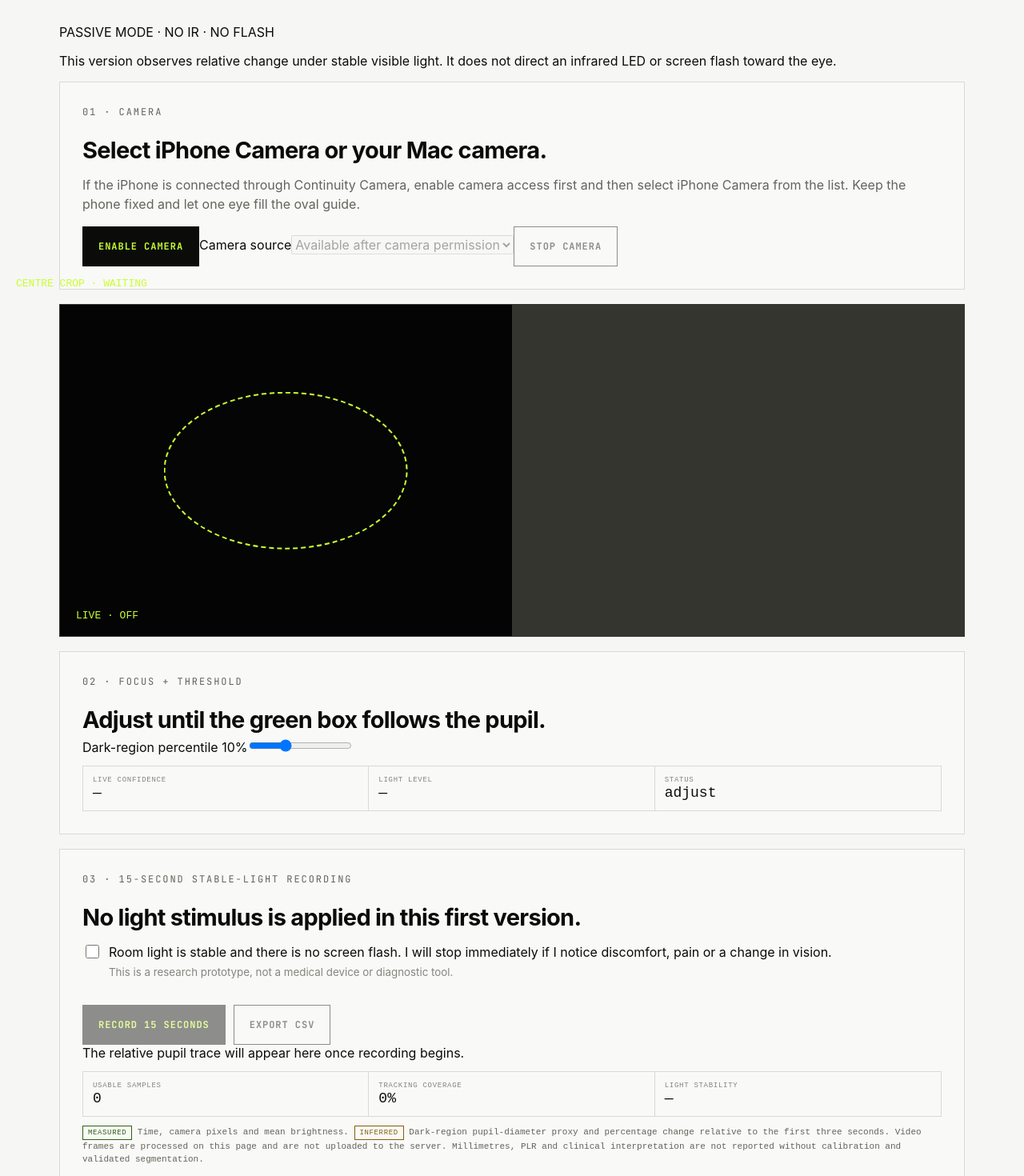
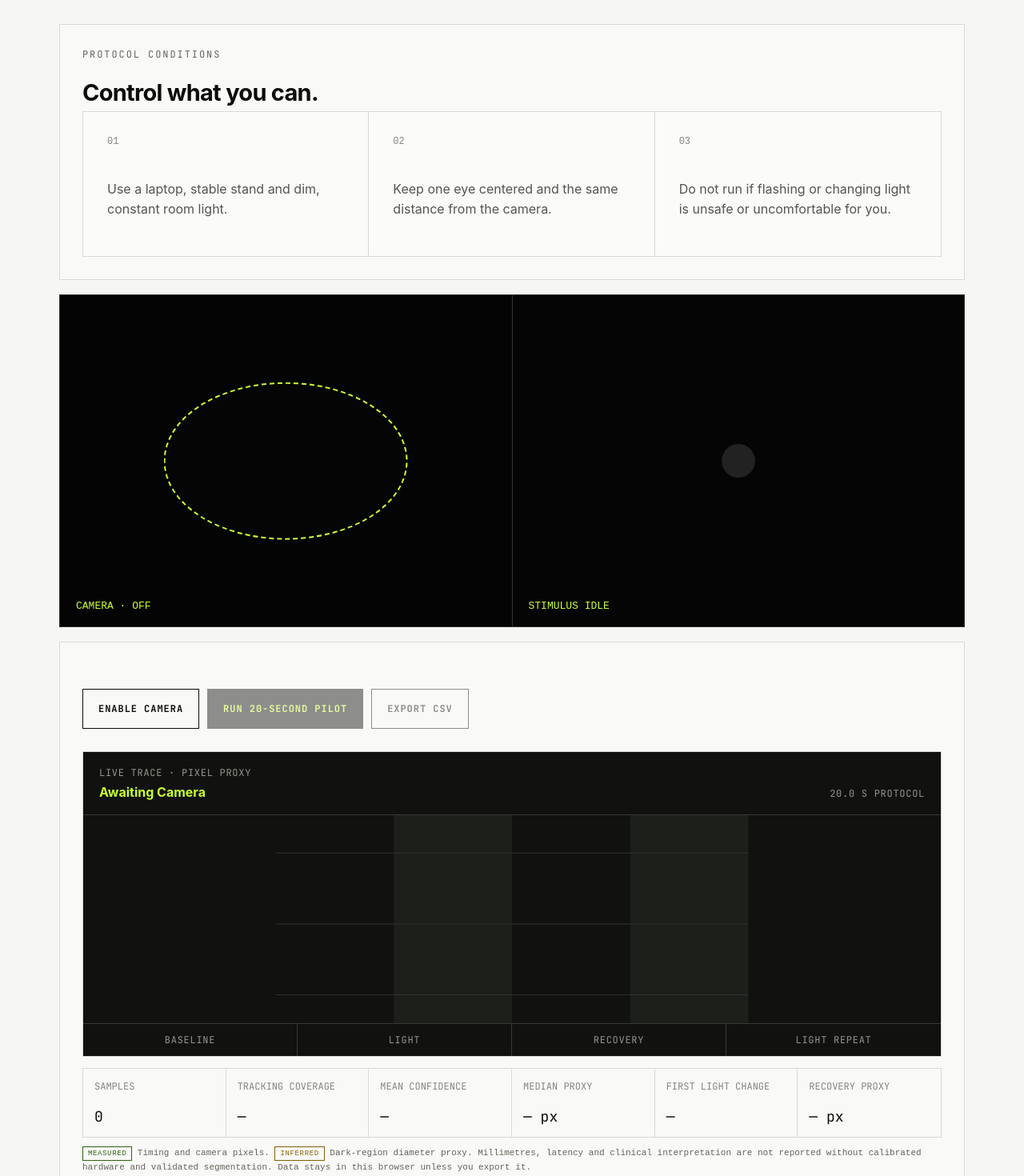
Before and after one commit to denizirban/irispectra-research-platform, a Next.js app: page /pupillometry in a window 1280 px wide. Shown: the part 420-1890 px from the top of the page at 80% size. Built offline with nearby package versions, Linux system fonts and the light colour scheme; a web font is replaced by a local one.

Commit message:
Add working pupil tracking prototype and research roadmap

```diff
--- a/components/pupil-protocol.tsx
+++ b/components/pupil-protocol.tsx
@@ -1,203 +1,118 @@
 "use client"
 
-import { useEffect, useMemo, useRef, useState } from "react"
+import { useEffect, useRef, useState } from "react"
 
-type Sample = { t_ms: number; diameter_px: number | null; confidence: number; brightness: number; flag: string }
-type Reading = Omit<Sample, "t_ms">
+type Sample = { t_ms: number; phase: string; diameter_px: number | null; confidence: number }
+const phases = [
+  { name: "baseline", from: 0, to: 5000, bright: false },
+  { name: "light", from: 5000, to: 10000, bright: true },
+  { name: "recovery", from: 10000, to: 15000, bright: false },
+  { name: "light_repeat", from: 15000, to: 20000, bright: true },
+]
 
-const RECORDING_MS = 15_000
-const SAMPLE_INTERVAL_MS = 100
-
-function median(values: number[]) {
-  if (!values.length) return null
-  const sorted = [...values].sort((a, b) => a - b)
-  const middle = Math.floor(sorted.length / 2)
-  return sorted.length % 2 ? sorted[middle] : (sorted[middle - 1] + sorted[middle]) / 2
+function phaseMedian(samples: Sample[], name: string) {
+  const values = samples.filter(sample => sample.phase === name && sample.diameter_px !== null && sample.confidence >= .35).map(sample => sample.diameter_px!).sort((a, b) => a - b)
+  return values.length ? values[Math.floor(values.length / 2)] : null
 }
 
-function estimate(video: HTMLVideoElement, canvas: HTMLCanvasElement, percentile: number): Reading {
-  const width = 240, height = 160
-  const sourceWidth = video.videoWidth, sourceHeight = video.videoHeight
-  if (!sourceWidth || !sourceHeight) return { diameter_px: null, confidence: 0, brightness: 0, flag: "video_not_ready" }
-
-  canvas.width = width; canvas.height = height
-  const context = canvas.getContext("2d", { willReadFrequently: true })!
-  context.drawImage(video, sourceWidth * .22, sourceHeight * .29, sourceWidth * .56, sourceHeight * .42, 0, 0, width, height)
-  const image = context.getImageData(0, 0, width, height)
-  const gray = new Uint8Array(width * height), histogram = new Uint32Array(256)
-  let brightnessSum = 0
-  for (let index = 0; index < gray.length; index++) {
-    const pixel = index * 4
-    const value = Math.round(image.data[pixel] * .2126 + image.data[pixel + 1] * .7152 + image.data[pixel + 2] * .0722)
-    gray[index] = value; histogram[value]++; brightnessSum += value
+function estimate(video: HTMLVideoElement, canvas: HTMLCanvasElement) {
+  const w = 192, h = 144
+  canvas.width = w; canvas.height = h
+  const ctx = canvas.getContext("2d", { willReadFrequently: true })!
+  ctx.drawImage(video, 0, 0, w, h)
+  const rgba = ctx.getImageData(0, 0, w, h).data
+  const gray = new Uint8Array(w * h)
+  let darkest = 255, seed = Math.floor(h / 2) * w + Math.floor(w / 2)
+  for (let y = 20; y < h - 20; y++) for (let x = 28; x < w - 28; x++) {
+    const i = y * w + x, p = i * 4
+    const g = Math.round(.2126 * rgba[p] + .7152 * rgba[p + 1] + .0722 * rgba[p + 2]); gray[i] = g
+    const centerPenalty = Math.hypot(x - w / 2, y - h / 2) * .38
+    if (g + centerPenalty < darkest) { darkest = g + centerPenalty; seed = i }
   }
-
-  const target = gray.length * (percentile / 100)
-  let count = 0, threshold = 0
-  for (; threshold < 255; threshold++) { count += histogram[threshold]; if (count >= target) break }
-
-  const seen = new Uint8Array(gray.length), queue = new Int32Array(gray.length)
-  let best: { area: number; minX: number; maxX: number; minY: number; maxY: number; score: number } | null = null
-  for (let y = 10; y < height - 10; y++) for (let x = 12; x < width - 12; x++) {
-    const seed = y * width + x
-    if (seen[seed] || gray[seed] > threshold) continue
-    let head = 0, tail = 0, area = 0, sumX = 0, sumY = 0, minX = width, maxX = 0, minY = height, maxY = 0
-    queue[tail++] = seed; seen[seed] = 1
-    while (head < tail) {
-      const index = queue[head++], px = index % width, py = Math.floor(index / width)
-      if (gray[index] > threshold || px < 8 || px >= width - 8 || py < 8 || py >= height - 8) continue
-      area++; sumX += px; sumY += py
-      minX = Math.min(minX, px); maxX = Math.max(maxX, px); minY = Math.min(minY, py); maxY = Math.max(maxY, py)
-      for (const neighbour of [index - 1, index + 1, index - width, index + width]) {
-        if (neighbour > 0 && neighbour < seen.length && !seen[neighbour]) { seen[neighbour] = 1; queue[tail++] = neighbour }
-      }
-    }
-    if (area < 70 || area > 6500) continue
-    const componentWidth = maxX - minX + 1, componentHeight = maxY - minY + 1
-    const aspect = Math.min(componentWidth, componentHeight) / Math.max(componentWidth, componentHeight)
-    const centreDistance = Math.hypot(sumX / area - width / 2, sumY / area - height / 2)
-    const score = area * aspect * Math.max(.05, 1 - centreDistance / 125)
-    if (!best || score > best.score) best = { area, minX, maxX, minY, maxY, score }
+  const threshold = Math.min(85, gray[seed] + 28)
+  const queue = new Int32Array(w * h); const seen = new Uint8Array(w * h)
+  let head = 0, tail = 0, area = 0, minX = w, maxX = 0, minY = h, maxY = 0
+  queue[tail++] = seed; seen[seed] = 1
+  while (head < tail && area < w * h * .25) {
+    const i = queue[head++], x = i % w, y = Math.floor(i / w)
+    if (gray[i] > threshold || x < 20 || x >= w - 20 || y < 12 || y >= h - 12) continue
+    area++; minX = Math.min(minX, x); maxX = Math.max(maxX, x); minY = Math.min(minY, y); maxY = Math.max(maxY, y)
+    for (const n of [i - 1, i + 1, i - w, i + w]) if (n > 0 && n < seen.length && !seen[n]) { seen[n] = 1; queue[tail++] = n }
   }
-
-  context.putImageData(image, 0, 0)
-  const brightness = brightnessSum / gray.length
-  if (!best) return { diameter_px: null, confidence: 0, brightness: Number(brightness.toFixed(1)), flag: "pupil_not_found" }
-  const componentWidth = best.maxX - best.minX + 1, componentHeight = best.maxY - best.minY + 1
-  const aspect = Math.min(componentWidth, componentHeight) / Math.max(componentWidth, componentHeight)
-  const fill = best.area / (componentWidth * componentHeight)
-  const plausibleSize = componentWidth >= 10 && componentWidth <= 105 && componentHeight >= 8 && componentHeight <= 85
-  const confidence = plausibleSize ? Math.min(1, aspect * .65 + Math.min(fill, .8) * .35) : 0
-  context.strokeStyle = confidence >= .55 ? "#4caf7d" : "#c77b62"; context.lineWidth = 3
-  context.strokeRect(best.minX, best.minY, componentWidth, componentHeight)
-  return {
-    diameter_px: plausibleSize ? Number((2 * Math.sqrt(best.area / Math.PI)).toFixed(2)) : null,
-    confidence: Number(confidence.toFixed(3)), brightness: Number(brightness.toFixed(1)),
-    flag: !plausibleSize ? "implausible_shape" : confidence < .55 ? "low_confidence" : "ok",
-  }
-}
-
-function SignalChart({ samples }: { samples: Sample[] }) {
-  const usable = samples.filter((sample) => sample.diameter_px !== null && sample.confidence >= .55)
-  const baseline = median(usable.filter((sample) => sample.t_ms <= 3000).map((sample) => sample.diameter_px!))
-  if (!baseline || usable.length < 2) return <div className="signal-empty">The relative pupil trace will appear here once recording begins.</div>
-  const points = usable.map((sample) => {
-    const x = 12 + (sample.t_ms / RECORDING_MS) * 576
-    const relative = ((sample.diameter_px! - baseline) / baseline) * 100
-    const y = 82 - Math.max(-18, Math.min(18, relative)) * 2.7
-    return `${x.toFixed(1)},${y.toFixed(1)}`
-  }).join(" ")
-  return <svg className="signal-chart" viewBox="0 0 600 164" role="img" aria-label="Relative pupil change over time">
-    <line x1="12" y1="82" x2="588" y2="82" /><polyline points={points} />
-    <text x="12" y="154">0 s</text><text x="548" y="154">15 s</text><text x="18" y="74">0%</text>
-  </svg>
+  const width = maxX - minX + 1, height = maxY - minY + 1
+  const circularity = area > 0 ? Math.min(width, height) / Math.max(width, height) : 0
+  const plausible = area > 80 && width > 8 && width < 100 && height > 8 && height < 100
+  return { diameter: plausible ? 2 * Math.sqrt(area / Math.PI) : null, confidence: plausible ? Math.min(1, circularity * Math.min(1, area / 500)) : 0 }
 }
 
 export function PupilProtocol() {
-  const videoRef = useRef<HTMLVideoElement>(null), analysisRef = useRef<HTMLCanvasElement>(null)
-  const streamRef = useRef<MediaStream | null>(null), recordingStartRef = useRef<number | null>(null)
-  const lastSampleRef = useRef(0), animationRef = useRef<number | null>(null)
+  const video = useRef<HTMLVideoElement>(null), canvas = useRef<HTMLCanvasElement>(null), stream = useRef<MediaStream | null>(null)
   const [camera, setCamera] = useState<"off" | "ready" | "error">("off")
-  const [devices, setDevices] = useState<MediaDeviceInfo[]>([]), [deviceId, setDeviceId] = useState("")
-  const [percentile, setPercentile] = useState(10), [recording, setRecording] = useState(false)
-  const [elapsed, setElapsed] = useState(0), [samples, setSamples] = useState<Sample[]>([])
-  const [reading, setReading] = useState<Reading | null>(null), [safetyConfirmed, setSafetyConfirmed] = useState(false)
+  const [running, setRunning] = useState(false), [elapsed, setElapsed] = useState(0), [samples, setSamples] = useState<Sample[]>([])
   const [message, setMessage] = useState("")
+  const phase = phases.find(p => elapsed >= p.from && elapsed < p.to) || phases[phases.length - 1]
 
-  async function openCamera(requestedDeviceId?: string) {
-    setMessage(""); streamRef.current?.getTracks().forEach((track) => track.stop())
+  useEffect(() => () => stream.current?.getTracks().forEach(track => track.stop()), [])
+
+  async function enable() {
+    setMessage("")
     try {
-      const media = await navigator.mediaDevices.getUserMedia({
-        video: requestedDeviceId
-          ? { deviceId: { exact: requestedDeviceId }, width: { ideal: 1920 }, height: { ideal: 1080 }, frameRate: { ideal: 30 } }
-          : { facingMode: { ideal: "environment" }, width: { ideal: 1920 }, height: { ideal: 1080 }, frameRate: { ideal: 30 } },
-        audio: false,
-      })
-      streamRef.current = media
-      if (videoRef.current) { videoRef.current.srcObject = media; await videoRef.current.play() }
-      const available = (await navigator.mediaDevices.enumerateDevices()).filter((device) => device.kind === "videoinput")
-      setDevices(available); setDeviceId(media.getVideoTracks()[0]?.getSettings().deviceId || requestedDeviceId || ""); setCamera("ready")
-    } catch { setCamera("error"); setMessage("The camera could not be opened. Check browser permission and use HTTPS or localhost.") }
+      const media = await navigator.mediaDevices.getUserMedia({ video: { facingMode: "user", width: { ideal: 1280 }, height: { ideal: 720 } }, audio: false })
+      stream.current = media; if (video.current) { video.current.srcObject = media; await video.current.play() }; setCamera("ready")
+    } catch { setCamera("error"); setMessage("Camera access failed. Check browser permission and use HTTPS.") }
   }
 
-  useEffect(() => {
-    if (camera !== "ready") return
-    const tick = (now: number) => {
-      const video = videoRef.current, canvas = analysisRef.current
-      if (video && canvas && now - lastSampleRef.current >= SAMPLE_INTERVAL_MS) {
-        lastSampleRef.current = now
-        const next = estimate(video, canvas, percentile); setReading(next)
-        if (recordingStartRef.current !== null) {
-          const t = now - recordingStartRef.current
-          if (t >= RECORDING_MS) {
-            recordingStartRef.current = null; setElapsed(RECORDING_MS); setRecording(false)
-            setMessage("The 15-second recording is complete. Review signal quality before exporting the CSV.")
-          } else { setElapsed(t); setSamples((current) => [...current, { t_ms: Math.round(t), ...next }]) }
-        }
-      }
-      animationRef.current = requestAnimationFrame(tick)
-    }
-    animationRef.current = requestAnimationFrame(tick)
-    return () => { if (animationRef.current !== null) cancelAnimationFrame(animationRef.current) }
-  }, [camera, percentile])
-
-  useEffect(() => () => streamRef.current?.getTracks().forEach((track) => track.stop()), [])
-
-  function beginRecording() {
-    if (camera !== "ready" || !safetyConfirmed) return
-    setSamples([]); setElapsed(0); setMessage(""); recordingStartRef.current = performance.now(); setRecording(true)
-  }
-
-  function stopCamera() {
-    recordingStartRef.current = null; streamRef.current?.getTracks().forEach((track) => track.stop()); streamRef.current = null
-    setRecording(false); setCamera("off"); setReading(null)
+  function run() {
+    if (camera !== "ready" || !video.current || !canvas.current) return
+    setSamples([]); setElapsed(0); setRunning(true); setMessage("")
+    const start = performance.now()
+    const timer = window.setInterval(() => {
+      const t = performance.now() - start
+      if (t >= 20000) { window.clearInterval(timer); setElapsed(20000); setRunning(false); setMessage("Protocol complete. Inspect tracking confidence before exporting."); return }
+      setElapsed(t)
+      const current = phases.find(p => t >= p.from && t < p.to) || phases[3]
+      const reading = estimate(video.current!, canvas.current!)
+      setSamples(old => [...old, { t_ms: Math.round(t), phase: current.name, diameter_px: reading.diameter ? Number(reading.diameter.toFixed(2)) : null, confidence: Number(reading.confidence.toFixed(3)) }])
+    }, 250)
   }
 
   function download() {
-    const valid = samples.filter((sample) => sample.diameter_px !== null && sample.confidence >= .55)
-    const baseline = median(valid.filter((sample) => sample.t_ms <= 3000).map((sample) => sample.diameter_px!))
-    const rows = samples.map((sample) => {
-      const relative = baseline && sample.diameter_px !== null ? ((sample.diameter_px - baseline) / baseline) * 100 : null
-      return `${sample.t_ms},${sample.diameter_px ?? ""},${relative?.toFixed(3) ?? ""},${sample.confidence},${sample.brightness},${sample.flag}`
-    })
-    const label = devices.find((device) => device.deviceId === deviceId)?.label || "camera"
-    const csv = `# device=${label}\n# mode=visible-light-passive-observation\n# diagnostic=false\nt_ms,estimated_diameter_px,relative_change_percent,tracking_confidence,brightness,quality_flag\n${rows.join("\n")}`
-    const url = URL.createObjectURL(new Blob([csv], { type: "text/csv;charset=utf-8" })), anchor = document.createElement("a")
-    anchor.href = url; anchor.download = `irispectra-pupil-prototype-${Date.now()}.csv`; anchor.click(); URL.revokeObjectURL(url)
+    const csv = ["t_ms,phase,estimated_diameter_px,tracking_confidence", ...samples.map(s => `${s.t_ms},${s.phase},${s.diameter_px ?? ""},${s.confidence}`)].join("\n")
+    const url = URL.createObjectURL(new Blob([csv], { type: "text/csv" })); const a = document.createElement("a"); a.href = url; a.download = `irispectra-pupil-pilot-${Date.now()}.csv`; a.click(); URL.revokeObjectURL(url)
   }
 
-  const summary = useMemo(() => {
-    const usable = samples.filter((sample) => sample.diameter_px !== null && sample.confidence >= .55)
-    const brightnesses = usable.map((sample) => sample.brightness)
-    const meanBrightness = brightnesses.length ? brightnesses.reduce((sum, value) => sum + value, 0) / brightnesses.length : 0
-    const brightnessRange = brightnesses.length ? Math.max(...brightnesses) - Math.min(...brightnesses) : 0
-    return { usable: usable.length, coverage: samples.length ? Math.round((usable.length / samples.length) * 100) : 0, lightStable: meanBrightness ? brightnessRange / meanBrightness < .16 : false }
-  }, [samples])
-
-  return <div className="form-wrap pupil-prototype">
-    <section className="prototype-banner"><span><i aria-hidden="true" />PASSIVE MODE · NO IR · NO FLASH</span><p>This version observes relative change under stable visible light. It does not direct an infrared LED or screen flash toward the eye.</p></section>
-    <section className="form-section"><p className="eyebrow">01 · CAMERA</p><h2>Select iPhone Camera or your Mac camera.</h2>
-      <p>If the iPhone is connected through Continuity Camera, enable camera access first and then select iPhone Camera from the list. Keep the phone fixed and let one eye fill the oval guide.</p>
-      <div className="camera-controls"><button className="btn primary" type="button" onClick={() => openCamera()} disabled={camera === "ready"}>Enable camera</button>
-        <label className="camera-select"><span>Camera source</span><select value={deviceId} onChange={(event) => { setDeviceId(event.target.value); void openCamera(event.target.value) }} disabled={camera !== "ready" || recording}>
-          {devices.length ? devices.map((device, index) => <option key={device.deviceId} value={device.deviceId}>{device.label || `Camera ${index + 1}`}</option>) : <option>Available after camera permission</option>}
-        </select></label><button className="btn" type="button" onClick={stopCamera} disabled={camera === "off"}>Stop camera</button></div>
+  const usable = samples.filter(s => s.diameter_px !== null && s.confidence >= .35)
+  const median = usable.length ? [...usable].sort((a,b) => (a.diameter_px! - b.diameter_px!))[Math.floor(usable.length / 2)].diameter_px : null
+  const baselineMedian = phaseMedian(samples, "baseline")
+  const lightMedian = phaseMedian(samples, "light")
+  const recoveryMedian = phaseMedian(samples, "recovery")
+  const amplitude = baselineMedian && lightMedian ? ((baselineMedian - lightMedian) / baselineMedian) * 100 : null
+  const coverage = samples.length ? (usable.length / samples.length) * 100 : 0
+  const meanConfidence = usable.length ? usable.reduce((sum, sample) => sum + sample.confidence, 0) / usable.length : 0
+  const diameters = usable.map(sample => sample.diameter_px!)
+  const low = diameters.length ? Math.min(...diameters) : 0
+  const high = diameters.length ? Math.max(...diameters) : 1
+  const range = Math.max(.01, high - low)
+  const trace = usable.map(sample => `${Math.max(0, Math.min(100, sample.t_ms / 200))},${38 - ((sample.diameter_px! - low) / range) * 30}`).join(" ")
+  return <div className="form-wrap">
+    <section className="form-section"><p className="eyebrow">PROTOCOL CONDITIONS</p><h2>Control what you can.</h2><div className="three-grid compact"><div className="method-card"><span className="index">01</span><p>Use a laptop, stable stand and dim, constant room light.</p></div><div className="method-card"><span className="index">02</span><p>Keep one eye centered and the same distance from the camera.</p></div><div className="method-card"><span className="index">03</span><p>Do not run if flashing or changing light is unsafe or uncomfortable for you.</p></div></div></section>
+    <section className="pupil-grid">
+      <div className="camera-stage"><video ref={video} muted playsInline /><div className="eye-guide" aria-hidden="true" /><canvas ref={canvas} hidden /><span className="timer">CAMERA · {camera.toUpperCase()}</span></div>
+      <div className={`protocol-stage ${phase.bright && running ? "" : "dark"}`}><div className="stimulus" /><span className="timer">{running ? `${phase.name.toUpperCase()} · ${(elapsed / 1000).toFixed(1)} / 20.0 s` : "STIMULUS IDLE"}</span></div>
+    </section>
+    <section className="form-section"><div className="button-row"><button className="btn" type="button" onClick={enable} disabled={camera === "ready" || running}>Enable camera</button><button className="btn primary" type="button" onClick={run} disabled={camera !== "ready" || running}>{running ? "Protocol running…" : "Run 20-second pilot"}</button><button className="btn" type="button" onClick={download} disabled={!samples.length || running}>Export CSV</button></div>
       {message && <div className="status success">{message}</div>}
-    </section>
-    <section className="pupil-grid">
-      <div className="camera-stage"><video ref={videoRef} muted playsInline /><div className="eye-guide" aria-hidden="true" /><span className="timer">LIVE · {camera.toUpperCase()}</span></div>
-      <div className="analysis-stage"><canvas ref={analysisRef} /><span className="timer">CENTRE CROP · {reading?.flag.replaceAll("_", " ").toUpperCase() || "WAITING"}</span></div>
-    </section>
-    <section className="form-section"><p className="eyebrow">02 · FOCUS + THRESHOLD</p><h2>Adjust until the green box follows the pupil.</h2>
-      <label className="threshold-control"><span>Dark-region percentile <output>{percentile}%</output></span><input type="range" min="4" max="22" value={percentile} onChange={(event) => setPercentile(Number(event.target.value))} /></label>
-      <div className="quality live-quality"><div><small>live confidence</small><strong>{reading ? `${Math.round(reading.confidence * 100)}%` : "—"}</strong></div><div><small>light level</small><strong>{reading?.brightness ?? "—"}</strong></div><div><small>status</small><strong>{reading?.confidence && reading.confidence >= .55 ? "tracking" : "adjust"}</strong></div></div>
-    </section>
-    <section className="form-section"><p className="eyebrow">03 · 15-SECOND STABLE-LIGHT RECORDING</p><h2>No light stimulus is applied in this first version.</h2>
-      <label className="consent"><input type="checkbox" checked={safetyConfirmed} onChange={(event) => setSafetyConfirmed(event.target.checked)} /><span>Room light is stable and there is no screen flash. I will stop immediately if I notice discomfort, pain or a change in vision.<small>This is a research prototype, not a medical device or diagnostic tool.</small></span></label>
-      <div className="button-row"><button className="btn primary" type="button" onClick={beginRecording} disabled={camera !== "ready" || recording || !safetyConfirmed || (reading?.confidence ?? 0) < .55}>{recording ? `Recording · ${(elapsed / 1000).toFixed(1)} s` : "Record 15 seconds"}</button><button className="btn" type="button" onClick={download} disabled={!samples.length || recording}>Export CSV</button></div>
-      <SignalChart samples={samples} />
-      <div className="quality"><div><small>usable samples</small><strong>{summary.usable}</strong></div><div><small>tracking coverage</small><strong>{summary.coverage}%</strong></div><div><small>light stability</small><strong>{samples.length ? (summary.lightStable ? "stable" : "variable") : "—"}</strong></div></div>
-      <p className="fine-print"><span className="tag measured">measured</span> Time, camera pixels and mean brightness. <span className="tag inferred">inferred</span> Dark-region pupil-diameter proxy and percentage change relative to the first three seconds. Video frames are processed on this page and are not uploaded to the server. Millimetres, PLR and clinical interpretation are not reported without calibration and validated segmentation.</p>
+      <div className="pupil-trace" aria-label="Pupil width proxy over the twenty second protocol">
+        <header><div><span>LIVE TRACE · PIXEL PROXY</span><strong>{running ? phase.name.replace("_", " ") : samples.length ? "protocol captured" : "awaiting camera"}</strong></div><span>{elapsed ? `${(elapsed / 1000).toFixed(1)} s` : "20.0 s protocol"}</span></header>
+        <svg viewBox="0 0 100 44" role="img" aria-label="Tracked pupil diameter proxy across protocol phases">
+          <rect x="0" y="0" width="25" height="44" className="phase-dark" /><rect x="25" y="0" width="25" height="44" className="phase-light" /><rect x="50" y="0" width="25" height="44" className="phase-dark" /><rect x="75" y="0" width="25" height="44" className="phase-light" />
+          {[8, 23, 38].map(y => <line key={y} x1="0" y1={y} x2="100" y2={y} />)}
+          {trace && <polyline points={trace} />}
+        </svg>
+        <footer><span>BASELINE</span><span>LIGHT</span><span>RECOVERY</span><span>LIGHT REPEAT</span></footer>
+      </div>
+      <div className="pupil-metrics"><div><small>samples</small><strong>{samples.length}</strong></div><div><small>tracking coverage</small><strong>{samples.length ? `${coverage.toFixed(0)}%` : "—"}</strong></div><div><small>mean confidence</small><strong>{usable.length ? meanConfidence.toFixed(2) : "—"}</strong></div><div><small>median proxy</small><strong>{median ?? "—"} px</strong></div><div><small>first light change</small><strong>{amplitude === null ? "—" : `${amplitude.toFixed(1)}%`}</strong></div><div><small>recovery proxy</small><strong>{recoveryMedian ?? "—"} px</strong></div></div>
+      <p className="fine-print"><span className="tag measured">measured</span> Timing and camera pixels. <span className="tag inferred">inferred</span> Dark-region diameter proxy. Millimetres, latency and clinical interpretation are not reported without calibrated hardware and validated segmentation. Data stays in this browser unless you export it.</p>
     </section>
   </div>
 }
```
